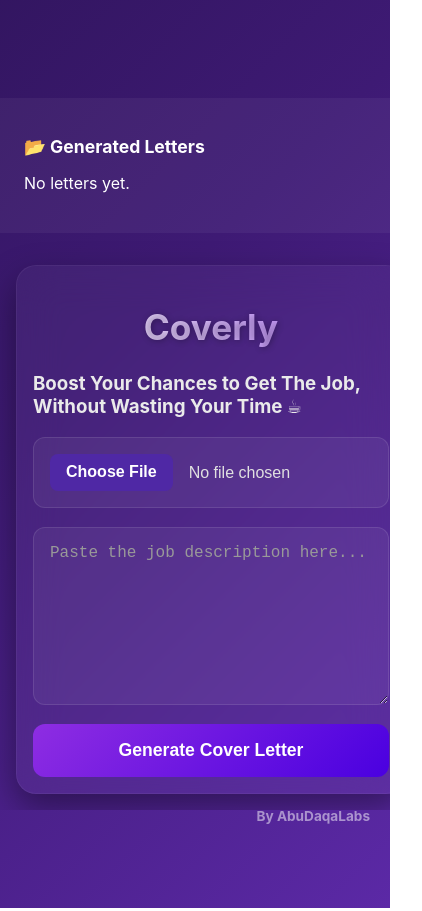
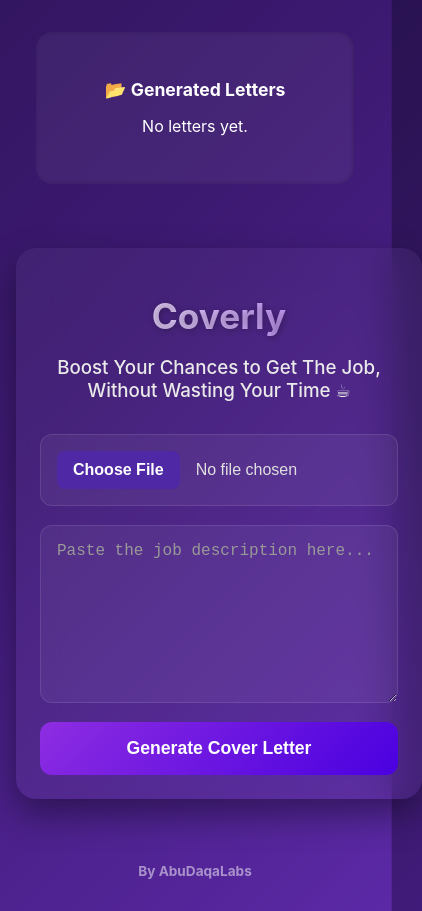
Before and after one commit to HamzaAbudaqa/Coverly, a React (Create React App) app in the folder frontend/: page / in a window 390 px wide. Shown: the whole page, 422 px wide, since content can reach past the window. Built offline with nearby package versions, Linux system fonts and the light colour scheme.

Commit message:
made mobile view better

```diff
--- a/frontend/src/App.css
+++ b/frontend/src/App.css
@@ -1,3 +1,4 @@
+/* === Base === */
 body {
   margin: 0;
   font-family: 'Inter', 'Segoe UI', Tahoma, Geneva, Verdana, sans-serif;
@@ -6,152 +7,52 @@
   animation: gradientShift 12s ease infinite;
   color: #eaeaea;
   min-height: 100vh;
-  display: flex;
-  align-items: center;
-  justify-content: center;
-  padding: 2rem;
+  padding: 0;
 }
 
 @keyframes gradientShift {
-  0% {
-    background-position: 0% 50%;
-  }
-  50% {
-    background-position: 100% 50%;
-  }
-  100% {
-    background-position: 0% 50%;
-  }
-}
-
-.container {
-  background: rgba(255, 255, 255, 0.04);
-  backdrop-filter: blur(20px);
-  border-radius: 20px;
-  padding: 2rem 3rem;
-  box-shadow: 0 15px 35px rgba(0, 0, 0, 0.4);
-  max-width: 800px;
-  width: 100%;
-  border: 1px solid rgba(255, 255, 255, 0.05);
+  0% { background-position: 0% 50%; }
+  50% { background-position: 100% 50%; }
+  100% { background-position: 0% 50%; }
 }
 
 h1 {
   font-size: 2.2rem;
   text-align: center;
-  margin-bottom: 1.5rem;
+  margin-bottom: 1.2rem;
   background: linear-gradient(90deg, #ffffff, #ad6df7);
   -webkit-background-clip: text;
   -webkit-text-fill-color: transparent;
   text-shadow: 1px 1px 6px rgba(0, 0, 0, 0.3);
 }
 
-form {
-  display: flex;
-  flex-direction: column;
-  gap: 1.2rem;
+h3 {
+  text-align: center;
+  margin-bottom: 2rem;
+  font-weight: 500;
 }
 
-input[type="file"],
-textarea {
-  background: rgba(255, 255, 255, 0.05);
-  border: 1px solid rgba(255, 255, 255, 0.1);
-  color: #e0e0e0;
-  padding: 1rem;
-  border-radius: 12px;
-  font-size: 1rem;
-  transition: border-color 0.3s ease;
+/* === Layout === */
+.full-layout {
+  display: flex;
+  flex-direction: row;
+  gap: 2rem;
+  padding: 4rem 2rem;
+  align-items: flex-start;
+  justify-content: center;
+  flex-wrap: wrap;
 }
 
-input[type="file"]:hover,
-textarea:hover {
-  border-color: #8e2de2;
-}
-
-textarea::placeholder {
-  color: #999;
-}
-
-button {
-  padding: 1rem;
-  font-size: 1.1rem;
-  font-weight: bold;
-  color: white;
-  background: linear-gradient(135deg, #8e2de2, #4a00e0);
-  border: none;
-  border-radius: 12px;
-  cursor: pointer;
-  transition: transform 0.2s ease, box-shadow 0.2s ease;
-}
-
-button:hover {
-  transform: scale(1.03);
-  box-shadow: 0 0 20px rgba(142, 45, 226, 0.5);
-}
-
-.generated-letter {
+/* === Sidebar === */
+.sidebar {
+  min-width: 240px;
+  max-width: 280px;
+  flex-shrink: 0;
   background: rgba(255, 255, 255, 0.05);
-  padding: 1.5rem 2rem;
+  padding: 2rem 1.2rem;
   border-radius: 16px;
-  box-shadow: 0 0 25px rgba(0, 0, 0, 0.2);
-  max-width: 550px;
-  width: 100%;
-  color: #e6e6e6;
-  font-size: 0.82rem;
-  line-height: 1.4;
-  white-space: pre-wrap;
-  overflow-x: hidden;
-}
-
-input[type="file"]::file-selector-button {
-  background: #4f28a5;
-  border: none;
-  padding: 0.6rem 1rem;
-  color: white;
-  border-radius: 8px;
-  font-weight: bold;
-  cursor: pointer;
-  margin-right: 1rem;
-  transition: background 0.3s ease;
-}
-
-input[type="file"]::file-selector-button:hover {
-  background: #6b40e9;
-}
-
-.spinner {
-  margin-top: 1rem;
-  border: 6px solid rgba(255, 255, 255, 0.2);
-  border-top: 6px solid #a75aff;
-  border-radius: 50%;
-  width: 40px;
-  height: 40px;
-  animation: spin 0.9s linear infinite;
-  align-self: center;
-  justify-self: center;
-}
-
-@keyframes spin {
-  to {
-    transform: rotate(360deg);
-  }
-}
-
-.full-layout {
-  display: flex;
-  height: 100vh;
-  width: 100vw;
-  overflow: hidden;
-}
-
-.sidebar {
-  width: 260px;
-  background: rgba(255, 255, 255, 0.05);
-  padding: 1.5rem;
-  box-shadow: inset -1px 0 4px rgba(0, 0, 0, 0.3);
-  margin-top: 6rem;
+  box-shadow: inset -1px 0 4px rgba(0, 0, 0, 0.2);
   color: #fff;
-  overflow-y: auto;
-  margin-left: 1rem;
 }
 
 .sidebar h2 {
@@ -185,104 +86,163 @@
   font-weight: bold;
 }
 
+/* === Main Content === */
 .main-content {
   flex: 1;
-  display: flex;
-  align-items: flex-start;
-  justify-content: center;
-  padding: 8rem 2rem 6rem 2rem;
-  position: relative;
+  min-width: 300px;
+  max-width: 900px;
+  padding: 1rem;
 }
 
-.actions-container {
+/* === Container === */
+.container {
+  background: rgba(255, 255, 255, 0.04);
+  backdrop-filter: blur(20px);
+  border-radius: 20px;
+  padding: 2rem;
+  box-shadow: 0 15px 35px rgba(0, 0, 0, 0.4);
+  width: 100%;
+  max-width: 800px;
+  margin: 0 auto;
+}
+
+/* === Form === */
+form {
   display: flex;
-  gap: 1rem;
-  position: fixed;
-  bottom: 3rem;
-  left: 300px;
-  z-index: 999;
+  flex-direction: column;
+  gap: 1.2rem;
+}
+
+input[type="file"],
+textarea {
+  background: rgba(255, 255, 255, 0.05);
+  border: 1px solid rgba(255, 255, 255, 0.1);
+  color: #e0e0e0;
+  padding: 1rem;
+  border-radius: 12px;
+  font-size: 1rem;
+  transition: border-color 0.3s ease;
+}
+
+textarea::placeholder {
+  color: #999;
+}
+
+input[type="file"]:hover,
+textarea:hover {
+  border-color: #8e2de2;
+}
+
+input[type="file"]::file-selector-button {
+  background: #4f28a5;
+  border: none;
+  padding: 0.6rem 1rem;
+  color: white;
+  border-radius: 8px;
+  font-weight: bold;
+  cursor: pointer;
+  margin-right: 1rem;
+  transition: background 0.3s ease;
+}
+
+input[type="file"]::file-selector-button:hover {
+  background: #6b40e9;
+}
+
+/* === Generated Letter === */
+.generated-letter {
+  background: rgba(255, 255, 255, 0.05);
+  padding: 1.5rem 2rem;
+  border-radius: 16px;
+  box-shadow: 0 0 25px rgba(0, 0, 0, 0.2);
+  width: 100%;
+  color: #e6e6e6;
+  font-size: 0.95rem;
+  line-height: 1.5;
+  white-space: pre-wrap;
+  overflow-x: hidden;
+}
+
+/* === Buttons === */
+button {
+  padding: 1rem;
+  font-size: 1.1rem;
+  font-weight: bold;
+  color: white;
+  background: linear-gradient(135deg, #8e2de2, #4a00e0);
+  border: none;
+  border-radius: 12px;
+  cursor: pointer;
+  transition: transform 0.2s ease, box-shadow 0.2s ease;
+}
+
+button:hover {
+  transform: scale(1.03);
+  box-shadow: 0 0 20px rgba(142, 45, 226, 0.5);
 }
 
 .pdf-button,
 .restart-button {
-  padding: 0.8rem 1.5rem;
-  font-weight: bold;
-  border: none;
-  border-radius: 10px;
-  cursor: pointer;
-  color: white;
-  background: linear-gradient(to right, #6c63ff, #8e2de2);
-  transition: transform 0.2s ease;
-  width: 100%;
-  max-width: 400px;
-  margin-left: 0;
+  margin-top: 1rem;
+  margin-right: 1rem;
 }
 
 .restart-button {
   background: linear-gradient(to right, #ff4d4d, #ff6f61);
 }
 
-.pdf-button:hover,
-.restart-button:hover {
-  transform: scale(1.05);
-  box-shadow: 0 0 12px rgba(142, 45, 226, 0.4);
+/* === Spinner === */
+.spinner {
+  margin-top: 1rem;
+  border: 6px solid rgba(255, 255, 255, 0.2);
+  border-top: 6px solid #a75aff;
+  border-radius: 50%;
+  width: 40px;
+  height: 40px;
+  animation: spin 0.9s linear infinite;
+  align-self: center;
 }
 
+@keyframes spin {
+  to {
+    transform: rotate(360deg);
+  }
+}
+
+/* === Footer === */
 .page-footer {
-  position: fixed;
-  bottom: 20px;
-  right: 20px;
+  text-align: right;
+  margin-top: 2rem;
   font-size: 0.85rem;
   font-weight: bold;
   color: rgba(255, 255, 255, 0.5);
-  z-index: 999;
-  pointer-events: none;
 }
 
+/* === Responsive for Mobile === */
 @media (max-width: 768px) {
   .full-layout {
     flex-direction: column;
-    height: auto;
-    overflow: auto;
+    align-items: center;
+    padding: 2rem 1rem;
   }
 
   .sidebar {
     width: 100%;
-    margin: 0 0 1rem 0;
-    box-shadow: none;
+    margin-bottom: 2rem;
+    text-align: center;
   }
 
   .main-content {
-    padding: 1rem;
     width: 100%;
+    padding: 0;
   }
 
   .container {
-    padding: 1rem;
+    padding: 1.5rem;
   }
 
   .generated-letter {
+    font-size: 0.85rem;
     padding: 1rem;
-    font-size: 0.78rem;
-    max-width: 100%;
-  }
-
-  .button-stack {
-    display: flex;
-    flex-direction: column;
-    gap: 1rem;
-  }
-
-  .top-buttons-row,
-  .bottom-button-row {
-    display: flex;
-    flex-direction: column;
-    gap: 1rem;
-  }
-
-  .pdf-button,
-  .restart-button {
-    width: 100%;
-    max-width: 100%;
   }
 }
```
